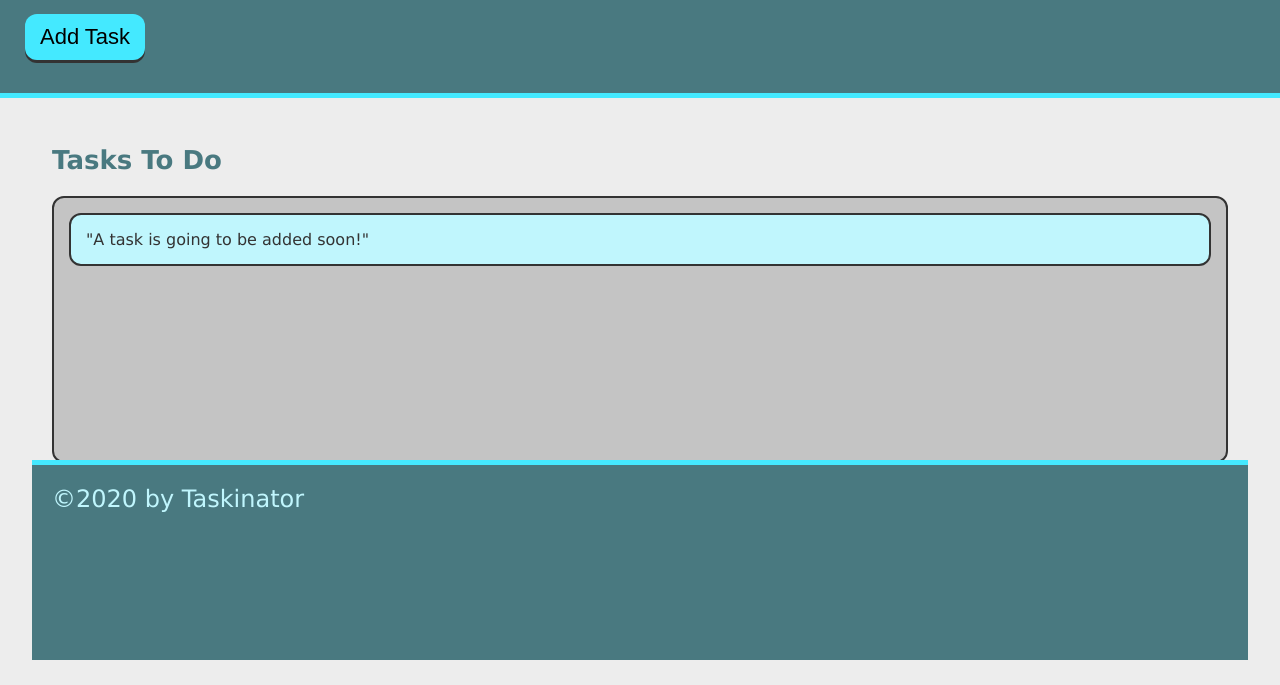
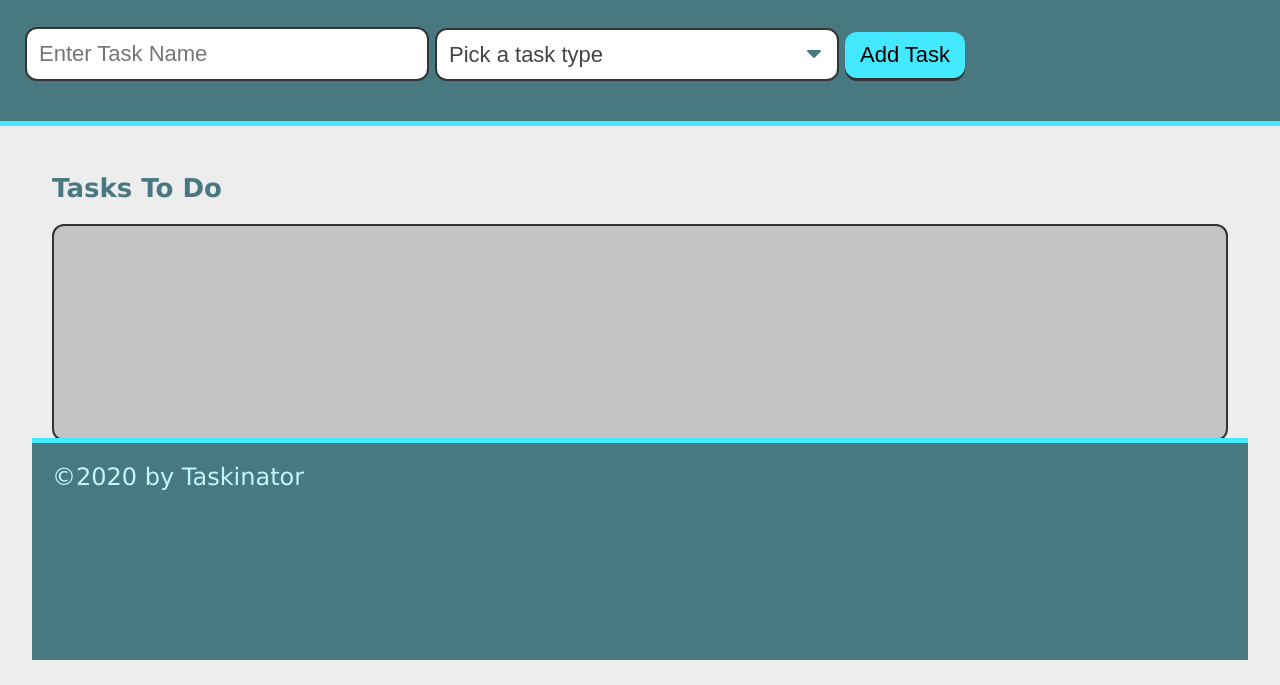
Before and after one commit to beimy/taskinator, a plain HTML site: page index.html in a window 1280 px wide. Shown: the part 115-800 px from the top of the page. Drawn offline with Linux system fonts and the light colour scheme.

Commit message:
added form element to page

```diff
--- a/index.html
+++ b/index.html
@@ -13,15 +13,29 @@
     <header>
         <h1 class="page-title">Taskinator</h1>
         <p>Click the button below to add a new task!</p>
-        <button class="btn" id="save-task" >Add Task</button>
+        <!-- Form Section -->
+        <form id="task-form">
+            <div class="form-group">
+                <input type="text" name="task-name" placeholder="Enter Task Name" />
+            </div>
+            <div class="form-group">
+                <select name="task-type" class="select-dropdown">
+                    <option value="" disabled selected>Pick a task type</option>
+                    <option value="Print">Print</option>
+                    <option value="Web">Web</option>
+                    <option value="Mobile">Mobile</option>
+                </select>
+            </div>
+            <div class="form-group">
+                <button class="btn" id="save-task" >Add Task</button>
+            </div>
+        </form>
     </header>
 
     <main class="page-content">
         <section class="task-list-wrapper">
             <h2 class="list-title">Tasks To Do</h2>
-            <ul class="task-list" id="tasks-to-do">
-                <li class="task-item">"A task is going to be added soon!"</li>
-            </ul>
+            <ul class="task-list" id="tasks-to-do"></ul>
         </section>
 
         <footer>
```
